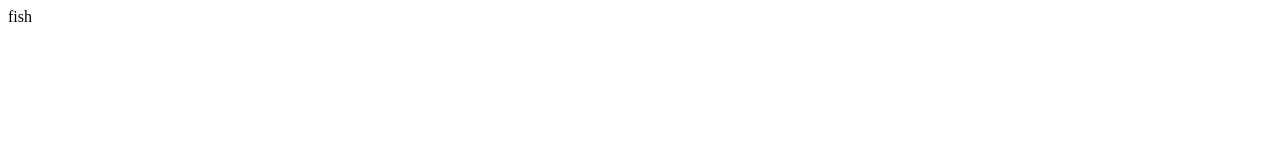
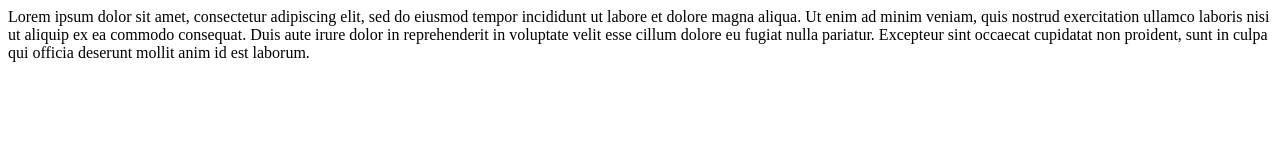
Before and after one commit to DashlinS/FreebieTest, a plain HTML site: page index.html in a window 1280 px wide. Drawn offline with Linux system fonts and the light colour scheme.

Commit message:
no more whitespace and paragraph

```diff
--- a/index.html
+++ b/index.html
@@ -1,4 +1 @@
-
-
-
-<p> fish</p>
+<p>Lorem ipsum dolor sit amet, consectetur adipiscing elit, sed do eiusmod tempor incididunt ut labore et dolore magna aliqua. Ut enim ad minim veniam, quis nostrud exercitation ullamco laboris nisi ut aliquip ex ea commodo consequat. Duis aute irure dolor in reprehenderit in voluptate velit esse cillum dolore eu fugiat nulla pariatur. Excepteur sint occaecat cupidatat non proident, sunt in culpa qui officia deserunt mollit anim id est laborum.</p>
```
